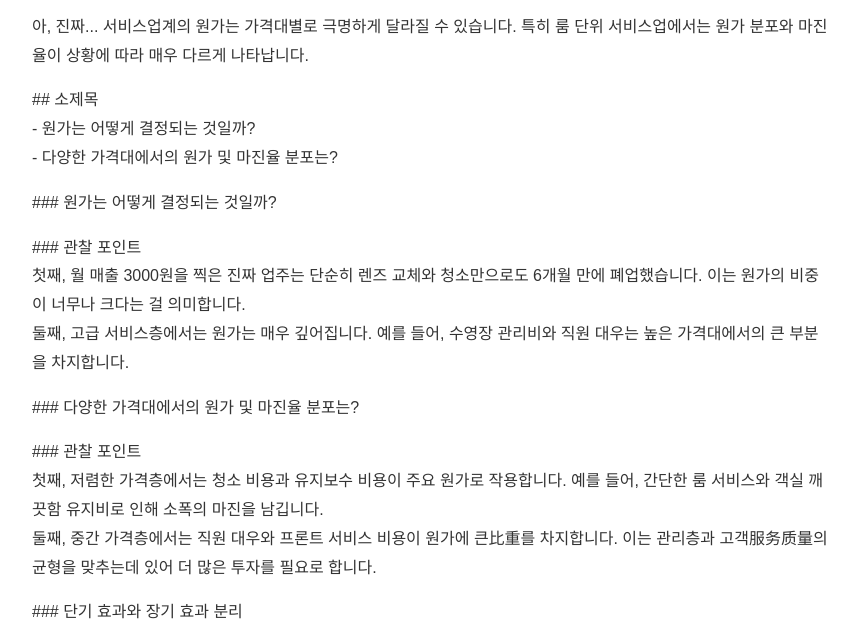
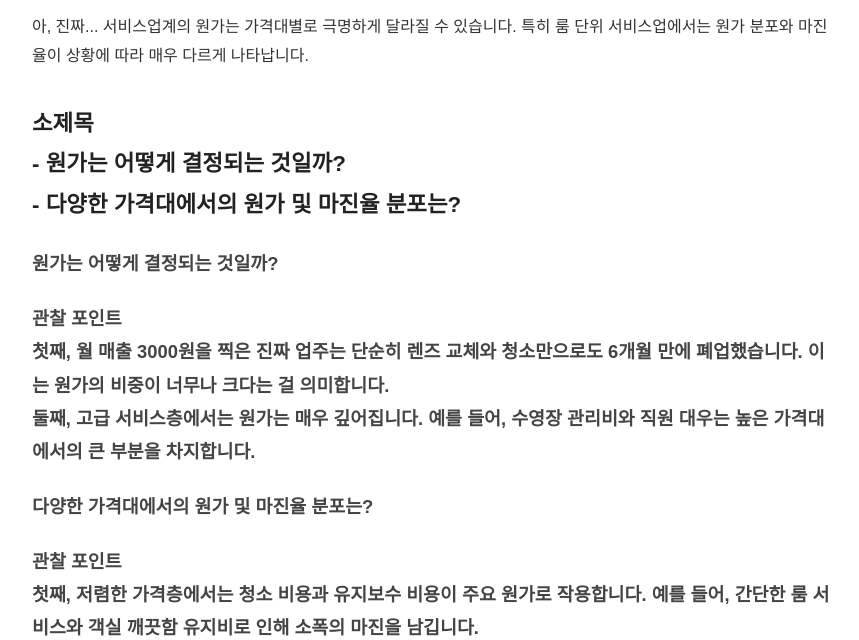
Before and after one commit to mqlwmsltm-arch/bp-sf-t3-1779642675702-343, a plain HTML site: page posts/guide-001-uwr3qu.html in a window 1280 px wide. Shown: the part 151-791 px from the top of the page, without its empty margins (208-1067 px from the left). Drawn offline with Linux system fonts and the light colour scheme.

Commit message:
deploy: garbage-free snapshot 2026-07-26T15:49:49.321Z

```diff
--- a/posts/guide-001-uwr3qu.html
+++ b/posts/guide-001-uwr3qu.html
@@ -23,12 +23,12 @@
     <h1>프록시 보안 해결 방법 총정리 — 전문가가 알려주는 5가지 팁</h1>
     <article>
       <p>아, 진짜... 서비스업계의 원가는 가격대별로 극명하게 달라질 수 있습니다. 특히 룸 단위 서비스업에서는 원가 분포와 마진율이 상황에 따라 매우 다르게 나타납니다.</p>
-<p>## 소제목<br>- 원가는 어떻게 결정되는 것일까?<br>- 다양한 가격대에서의 원가 및 마진율 분포는?</p>
-<p>### 원가는 어떻게 결정되는 것일까?</p>
-<p>### 관찰 포인트<br>첫째, 월 매출 3000원을 찍은 진짜 업주는 단순히 렌즈 교체와 청소만으로도 6개월 만에 폐업했습니다. 이는 원가의 비중이 너무나 크다는 걸 의미합니다.<br>둘째, 고급 서비스층에서는 원가는 매우 깊어집니다. 예를 들어, 수영장 관리비와 직원 대우는 높은 가격대에서의 큰 부분을 차지합니다.</p>
-<p>### 다양한 가격대에서의 원가 및 마진율 분포는?</p>
-<p>### 관찰 포인트<br>첫째, 저렴한 가격층에서는 청소 비용과 유지보수 비용이 주요 원가로 작용합니다. 예를 들어, 간단한 룸 서비스와 객실 깨끗함 유지비로 인해 소폭의 마진을 남깁니다.<br>둘째, 중간 가격층에서는 직원 대우와 프론트 서비스 비용이 원가에 큰比重를 차지합니다. 이는 관리층과 고객服务质量의 균형을 맞추는데 있어 더 많은 투자를 필요로 합니다.</p>
-<p>### 단기 효과와 장기 효과 분리</p>
+<h2>소제목<br>- 원가는 어떻게 결정되는 것일까?<br>- 다양한 가격대에서의 원가 및 마진율 분포는?</h2>
+<h3>원가는 어떻게 결정되는 것일까?</h3>
+<h3>관찰 포인트<br>첫째, 월 매출 3000원을 찍은 진짜 업주는 단순히 렌즈 교체와 청소만으로도 6개월 만에 폐업했습니다. 이는 원가의 비중이 너무나 크다는 걸 의미합니다.<br>둘째, 고급 서비스층에서는 원가는 매우 깊어집니다. 예를 들어, 수영장 관리비와 직원 대우는 높은 가격대에서의 큰 부분을 차지합니다.</h3>
+<h3>다양한 가격대에서의 원가 및 마진율 분포는?</h3>
+<h3>관찰 포인트<br>첫째, 저렴한 가격층에서는 청소 비용과 유지보수 비용이 주요 원가로 작용합니다. 예를 들어, 간단한 룸 서비스와 객실 깨끗함 유지비로 인해 소폭의 마진을 남깁니다.<br>둘째, 중간 가격층에서는 직원 대우와 프론트 서비스 비용이 원가에 큰比重를 차지합니다. 이는 관리층과 고객服务质量의 균형을 맞추는데 있어 더 많은 투자를 필요로 합니다.</h3>
+<h3>단기 효과와 장기 효과 분리</h3>
 <p>첫째, 단기적으로 보면 월 매출 3000원 찍은 진짜 업주는 높은 원가 비중으로 인해 마진율이 매우 낮습니다. 이는 고점에서 깨끗한 서비스 유지비로 마진을 남기는 것보다는 대신 직원 교육과 프론트 서비스 투자를 늘리는 것이 더 효 quả적일 수 있습니다.<br>둘째, 장기적으로 보면 원가는 균형 있게 관리되어야 합니다. 고급 서비스층에서의 비용 증가와 함께 저렴한 가격층에서는 깨끗함 유지비를 최소화하고 고객服务质量을 확보하는 방안이 필요합니다.</p>
 <p><IMAGE placement="hero" alt="서비스업계 원가는 어떻게 결정되는지 다양한 가격대에서의 원가 및 마진율 분포는?"><br>clips: SEO 오토파일럿 가격, 서비스업계 원가는 어떻게 결정되는 것일까, 다양한 가격대에서의 원가 및 마진율 분포는?, 관찰 가능한 체크포인트와 확인 순서를 포함</p>
 <p><a href="https://hikari-fiber.store/" target="_blank" rel="noopener noreferrer">구글 인덱싱 속도 초고속 광회선 대역폭 최적화</a></p>
```
